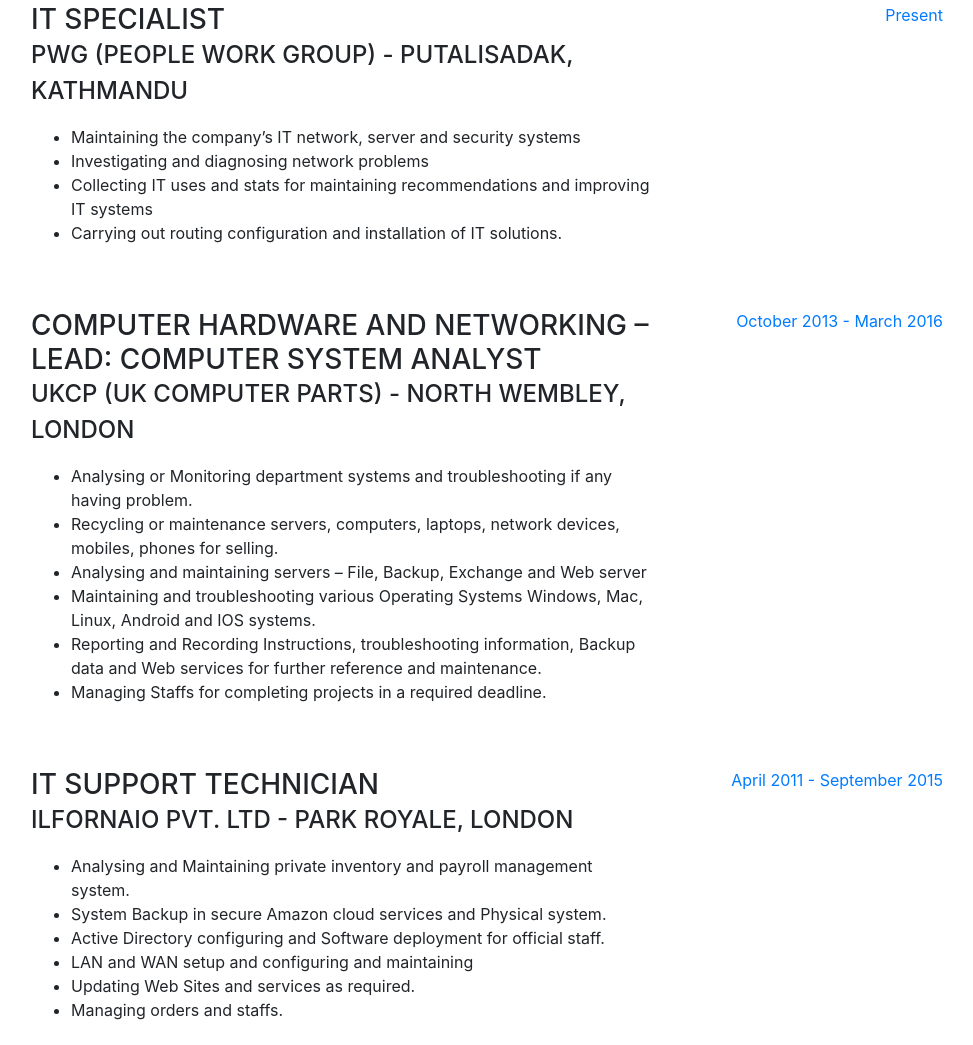
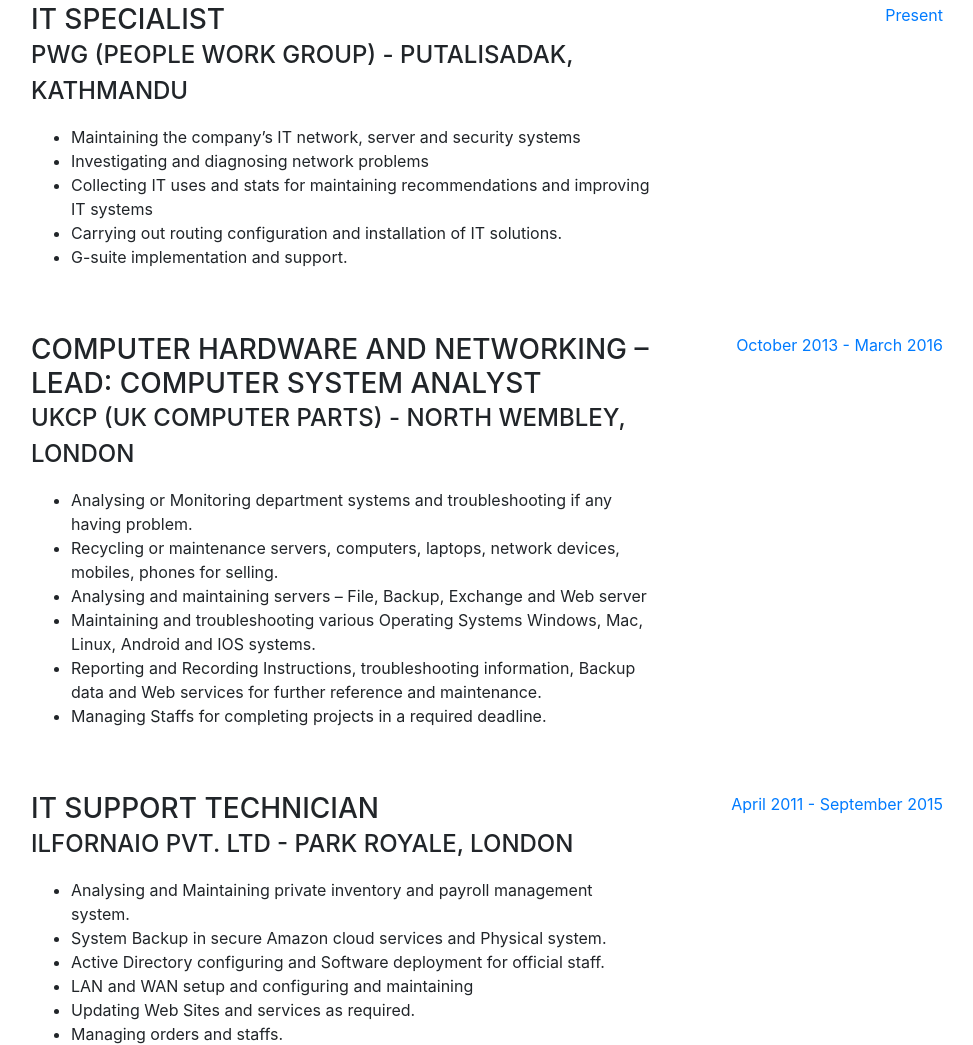
Before and after one commit to 5um17-5/portfolio, a website with bundled scripts: page index.html in a window 1280 px wide. Shown: the part 932-1977 px from the top of the page, without its empty margins (289-1262 px from the left). Built offline with nearby package versions, Linux system fonts and the light colour scheme; a web font is replaced by a local one.

Commit message:
added on experience

```diff
--- a/index.html
+++ b/index.html
@@ -104,6 +104,7 @@
                     <li>Collecting IT uses and stats for maintaining recommendations and improving IT
                         systems</li>
                     <li>Carrying out routing configuration and installation of IT solutions.</li>
+                    <li>G-suite implementation and support.</li>
                   </ul>
                 </div>
             </div>
```
